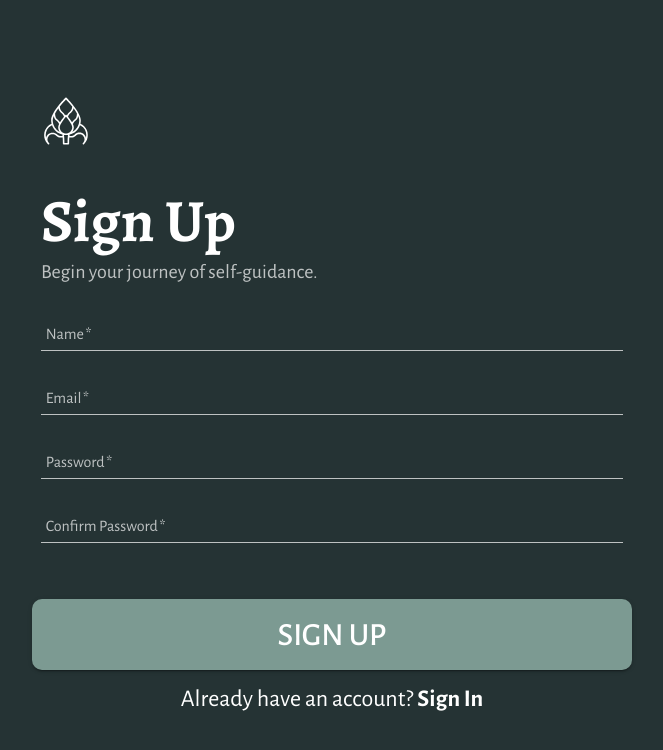
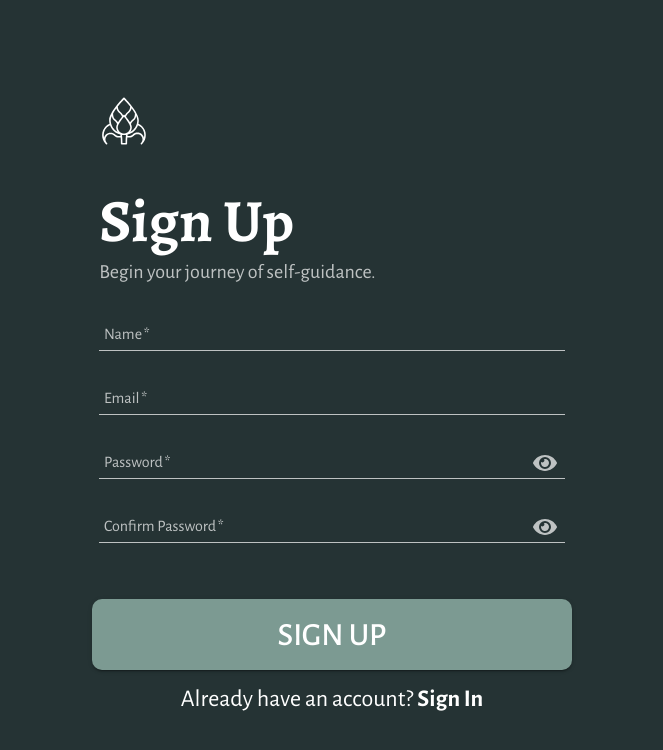
Before and after one commit to Ryan-Williams-Dev/tyoa-front-end, a React (Create React App) app: page /register in a window 1280 px wide. Shown: the top 750 px of the page, without its empty margins (308-971 px from the left). Built offline with nearby package versions, Linux system fonts and the light colour scheme.

Commit message:
made a password adornment component and added password visability to it

```diff
--- /dev/null
+++ b/src/components/FormComponents/PasswordAdornment.jsx
@@ -0,0 +1,24 @@
+import { FaEye, FaEyeSlash } from "react-icons/fa";
+import { InputAdornment, IconButton } from "@mui/material";
+
+function PasswordAdornment({ clickHandler, visibility }) {
+  return (
+    <InputAdornment position="end">
+      <IconButton
+        aria-label="toggle password visibility"
+        onClick={clickHandler}
+        sx={{
+          color: "white",
+          opacity: 0.7,
+          "&:hover": {
+            opacity: 1,
+          },
+        }}
+      >
+        {visibility ? <FaEyeSlash /> : <FaEye />}
+      </IconButton>
+    </InputAdornment>
+  );
+}
+
+export default PasswordAdornment;
--- a/src/components/StyledFormContainer.jsx
+++ b/src/components/FormComponents/StyledFormContainer.jsx
@@ -3,13 +3,13 @@ import { styled, Box } from "@mui/material";
 const StyledFormContainer = styled(Box)({
   display: "flex",
   flexDirection: "column",
+  alignSelf: "center",
+  width: "480px",
+  gap: "1em",
+  margin: "2em",
   "@media(max-width: 600px)": {
     width: "80vw",
   },
-  alignSelf: "center",
-  width: "600px",
-  gap: "1em",
-  margin: "2em",
 });
 
 export default StyledFormContainer;
--- a/src/pages/Login.jsx
+++ b/src/pages/Login.jsx
@@ -1,16 +1,18 @@
 import { Box, Typography, CircularProgress } from "@mui/material";
-import { useRef, useEffect } from "react";
+import { useRef, useEffect, useState } from "react";
 import { useSelector, useDispatch } from "react-redux";
 import { useNavigate } from "react-router-dom";
 import { toast } from "react-toastify";
 import { login, reset } from "../features/auth/authSlice";
-import StyledTextField from "../components/StyledTextField";
+import StyledTextField from "../components/FormComponents/StyledTextField";
 import PrimaryButton from "../components/WelcomePageComponents/PrimaryButton";
-import StyledFormContainer from "../components/StyledFormContainer";
+import StyledFormContainer from "../components/FormComponents/StyledFormContainer";
+import PasswordAdornment from "../components/FormComponents/PasswordAdornment";
 
 function Login() {
   const emailRef = useRef(null);
   const passwordRef = useRef(null);
+  let [showPassword, setShowPassword] = useState(false);
 
   const navigate = useNavigate();
   const dispatch = useDispatch();
@@ -39,6 +41,10 @@ function Login() {
     };
 
     dispatch(login(userData));
+  };
+
+  const handleClickShowPassword = () => {
+    setShowPassword((showPassword = !showPassword));
   };
 
   if (isLoading) {
@@ -121,9 +127,17 @@ function Login() {
         <StyledTextField
           variant="standard"
           inputRef={passwordRef}
-          type="password"
+          type={showPassword ? "text" : "password"}
           required
           label="Password"
+          InputProps={{
+            endAdornment: (
+              <PasswordAdornment
+                visibility={showPassword}
+                clickHandler={handleClickShowPassword}
+              />
+            ),
+          }}
         ></StyledTextField>
         <PrimaryButton
           buttonType="submit"
--- a/src/pages/Register.jsx
+++ b/src/pages/Register.jsx
@@ -1,12 +1,13 @@
-import { Box, Button, Typography, CircularProgress } from "@mui/material";
-import { useEffect, useRef } from "react";
+import { Box, Typography, CircularProgress } from "@mui/material";
+import { useEffect, useRef, useState } from "react";
 import { useSelector, useDispatch } from "react-redux";
 import { useNavigate } from "react-router-dom";
 import { toast } from "react-toastify";
 import { register, reset } from "../features/auth/authSlice";
-import StyledTextField from "../components/StyledTextField";
-import StyledFormContainer from "../components/StyledFormContainer";
+import StyledTextField from "../components/FormComponents/StyledTextField";
+import StyledFormContainer from "../components/FormComponents/StyledFormContainer";
 import PrimaryButton from "../components/WelcomePageComponents/PrimaryButton";
+import PasswordAdornment from "../components/FormComponents/PasswordAdornment";
 
 function Register() {
   const nameRef = useRef(null);
@@ -19,6 +20,9 @@ function Register() {
   const { user, isLoading, isError, isSuccess, message } = useSelector(
     (state) => state.auth
   );
+
+  let [showPassword, setShowPassword] = useState(false);
+  let [showPasswordConfirm, setShowPasswordConfirm] = useState(false);
 
   useEffect(() => {
     if (isError) {
@@ -46,6 +50,13 @@ function Register() {
 
       dispatch(register(userData));
     }
+  };
+
+  const handleClickShowPassword = () => {
+    setShowPassword((showPassword = !showPassword));
+  };
+  const handleClickShowPasswordConfirm = () => {
+    setShowPasswordConfirm((showPasswordConfirm = !showPasswordConfirm));
   };
 
   if (isLoading) {
@@ -119,16 +130,32 @@ function Register() {
         <StyledTextField
           variant="standard"
           inputRef={passwordRef}
-          type="password"
+          type={showPassword ? "text" : "password"}
           required
           label="Password"
+          InputProps={{
+            endAdornment: (
+              <PasswordAdornment
+                visibility={showPassword}
+                clickHandler={handleClickShowPassword}
+              />
+            ),
+          }}
         ></StyledTextField>
         <StyledTextField
           variant="standard"
           inputRef={passwordConfirmRef}
-          type="password"
+          type={showPasswordConfirm ? "text" : "password"}
           required
           label="Confirm Password"
+          InputProps={{
+            endAdornment: (
+              <PasswordAdornment
+                visibility={showPasswordConfirm}
+                clickHandler={handleClickShowPasswordConfirm}
+              />
+            ),
+          }}
         ></StyledTextField>
         <PrimaryButton
           undertext="Already have an account?"
--- a/src/theme/materialUiTheme.js
+++ b/src/theme/materialUiTheme.js
@@ -48,6 +48,9 @@ let theme = createTheme({
     button: {
       textTransform: "none",
     },
+    iconButton: {
+      color: "text.primary",
+    },
   },
 });
 
```
Also changed, not shown: src/components/FormComponents/StyledTextField.jsx (renamed from src/components/StyledTextField.jsx).
